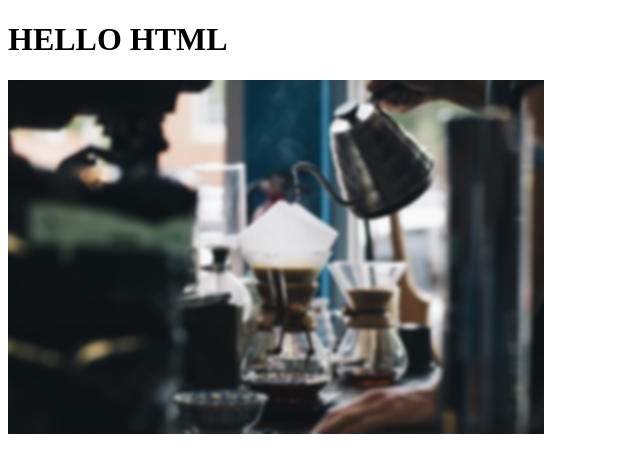
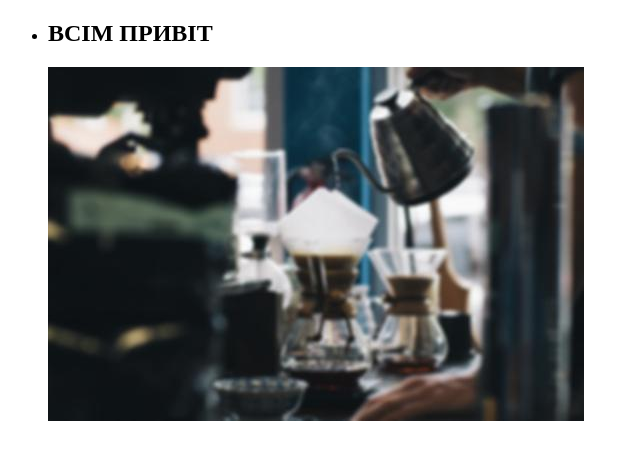
Before and after one commit to shmamedov1992/7171-html, a plain HTML site: page index.html in a window 1280 px wide. Shown: the whole page, without its empty margins (0-640 px from the left). Drawn offline with Linux system fonts and the light colour scheme.

Commit message:
Added html

```diff
--- a/index.html
+++ b/index.html
@@ -7,7 +7,18 @@
     <title>Hello html</title>
 </head>
 <body>
-    <h1>HELLO HTML</h1>
-    <img src="img/cofe.jpg" alt="Cofe"
+    <header>
+        <nav>
+            <ul>
+                <li>
+                    <h1><lang="uk">ВСІМ ПРИВІТ</lang></h1>
+                    <img src="img/cofe.jpg" alt="Cofe"
+                </li>
+            </ul>
+        </nav>
+    </heder>
 </body>
+<food>
+
+</food>
 </html>
```
